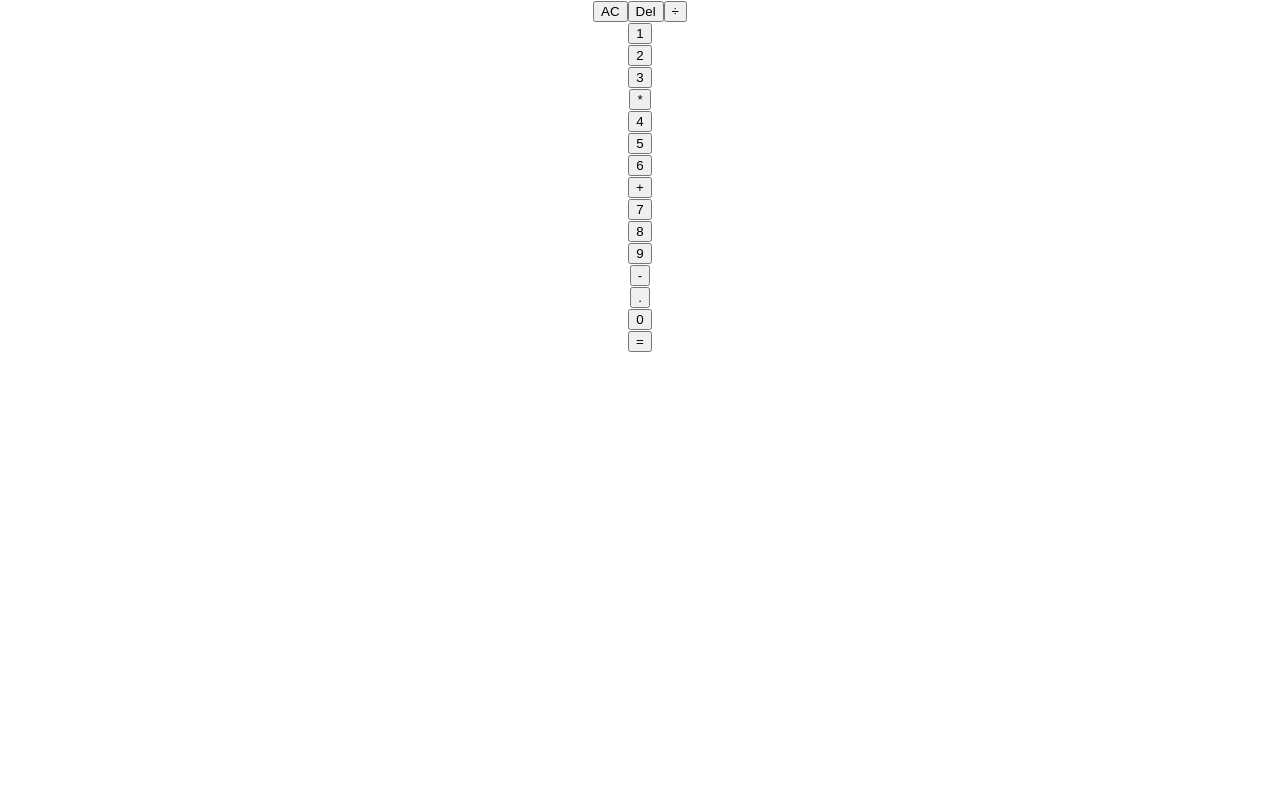
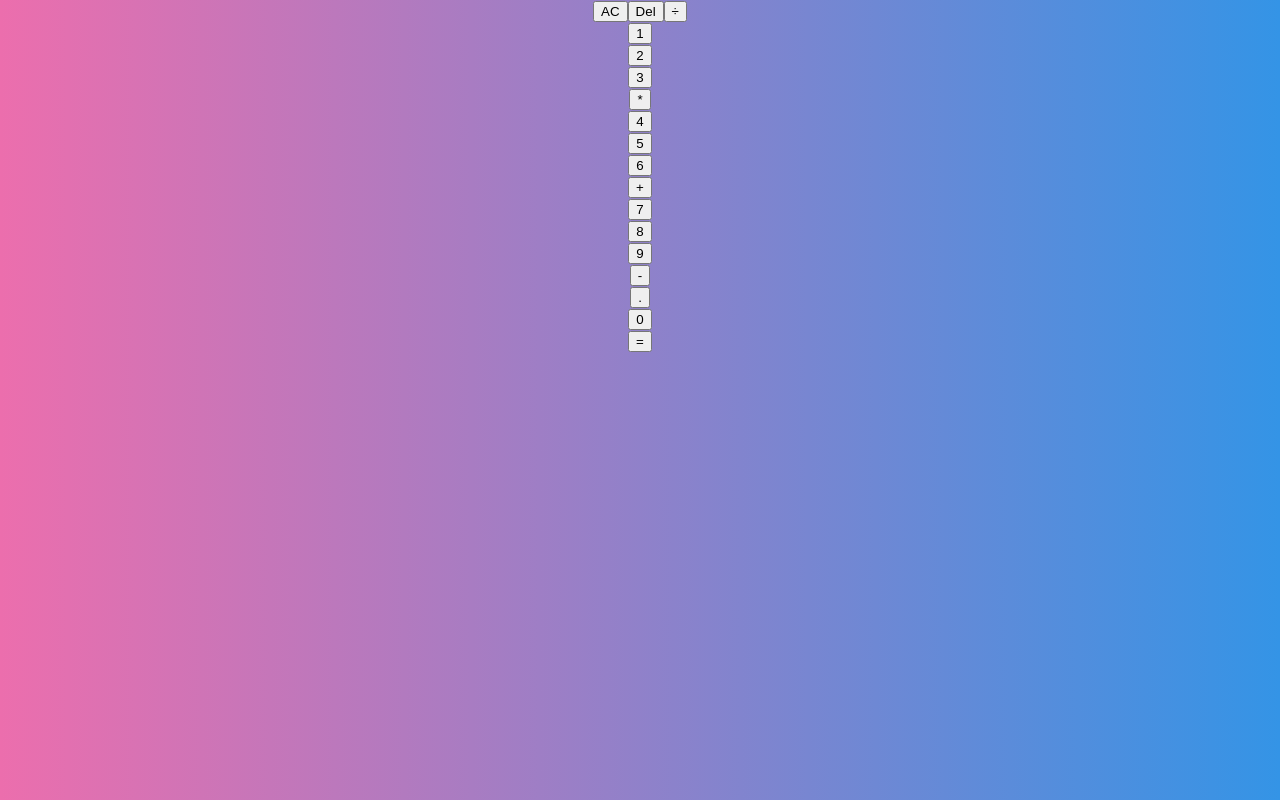
Before and after one commit to M-Hafez22/react-calculator, a React (Create React App) app: page / in a window 1280 px wide. Built offline with nearby package versions, Linux system fonts and the light colour scheme.

Commit message:
💄 Add background

```diff
--- a/src/index.css
+++ b/src/index.css
@@ -1,13 +1,31 @@
+*,
+*::before,
+*::after {
+  box-sizing: border-box;
+  margin: 0;
+}
+
+:root {
+  --blue: #3494e6;
+  --pink: #ec6ead;
+}
+
 body {
   margin: 0;
-  font-family: -apple-system, BlinkMacSystemFont, 'Segoe UI', 'Roboto', 'Oxygen',
-    'Ubuntu', 'Cantarell', 'Fira Sans', 'Droid Sans', 'Helvetica Neue',
+  font-family: -apple-system, BlinkMacSystemFont, "Segoe UI", "Roboto", "Oxygen",
+    "Ubuntu", "Cantarell", "Fira Sans", "Droid Sans", "Helvetica Neue",
     sans-serif;
   -webkit-font-smoothing: antialiased;
   -moz-osx-font-smoothing: grayscale;
+  /* fallback for old browsers */
+  background: rgb(29, 108, 122);
+  /* Chrome 10-25, Safari 5.1-6 */
+  background: -webkit-linear-gradient(to right, var(--pink), var(--blue));
+  /* W3C, IE 10+/ Edge, Firefox 16+, Chrome 26+, Opera 12+, Safari 7+ */
+  background: linear-gradient(to right, var(--pink), var(--blue));
 }
 
 code {
-  font-family: source-code-pro, Menlo, Monaco, Consolas, 'Courier New',
+  font-family: source-code-pro, Menlo, Monaco, Consolas, "Courier New",
     monospace;
 }
```
